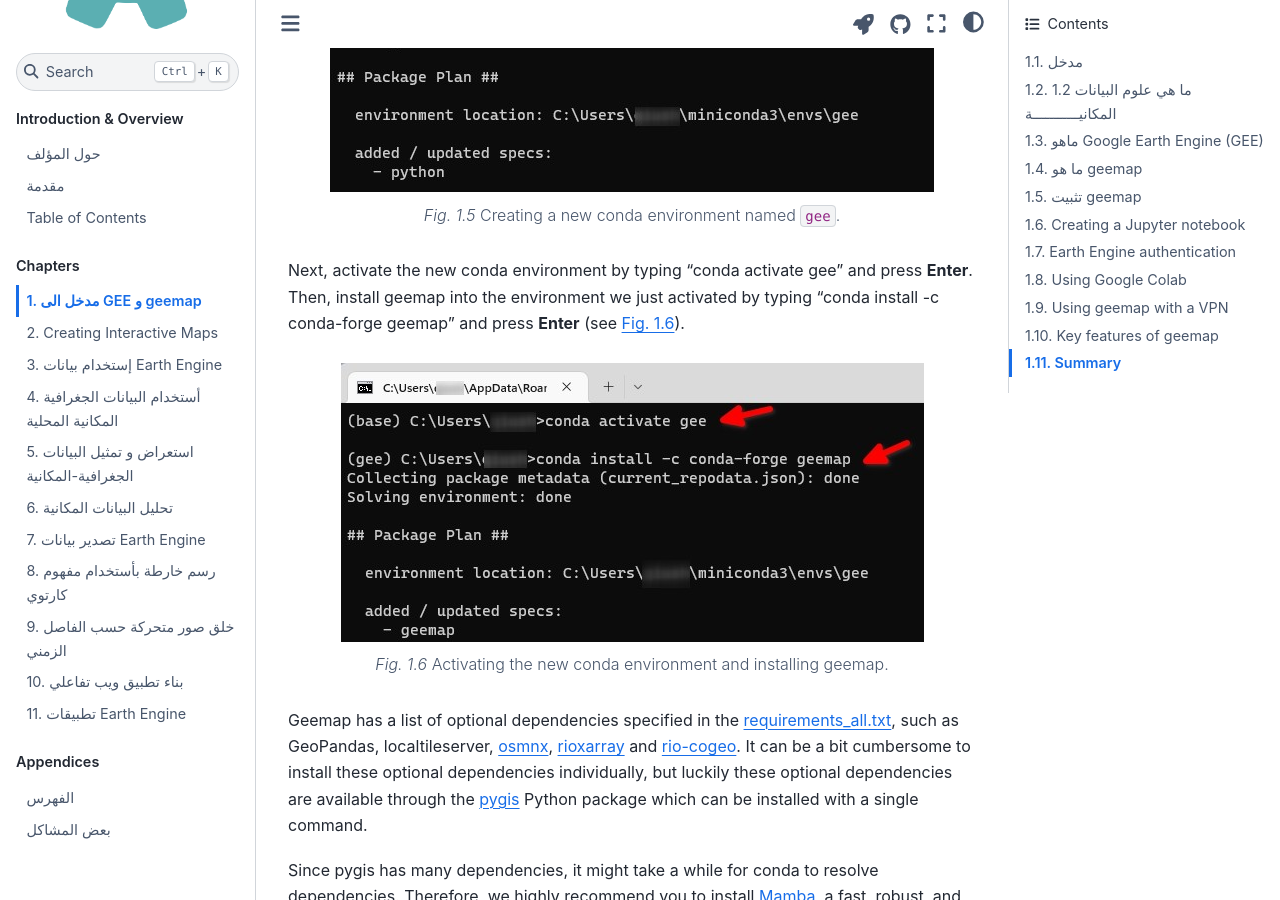
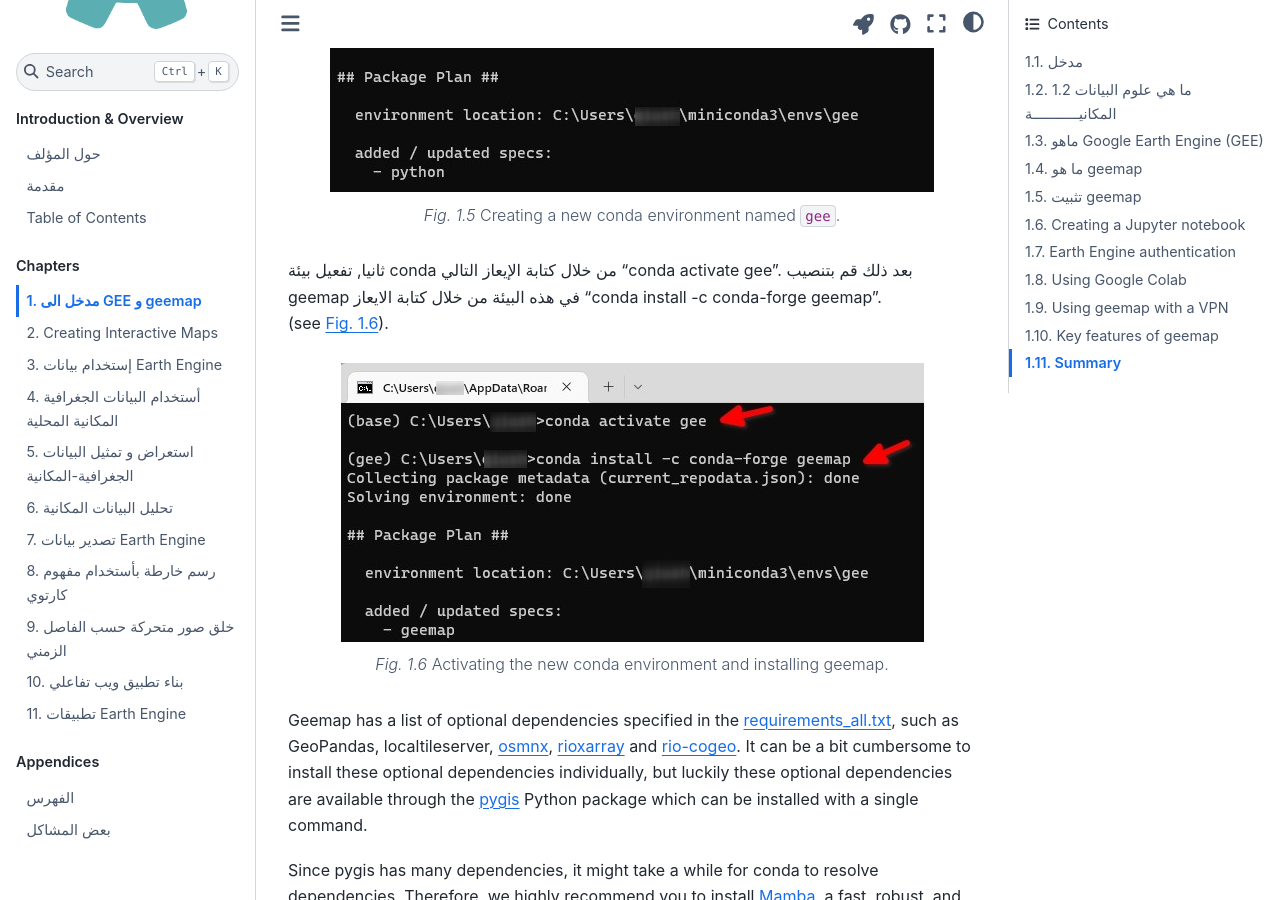
Before and after one commit to giswqs/geebook-arabic, a Jupyter Book: the page built from chapters/01_introduction.md, in a window 1280 px wide and 900 px high, scrolled down 5328 px. Built offline with Jupyter Book 1.0.4 settings and Sphinx 7.4.7 and the Sphinx Book theme 1.1.4, drawn with Linux system fonts in a browser that asks for light colours; cross-references to code outside the pages are shown as plain code.

Commit message:
Update 01_introduction.md

````diff
--- a/chapters/01_introduction.md
+++ b/chapters/01_introduction.md
@@ -113,8 +113,8 @@ name: ch01_conda_create
 ---
 Creating a new conda environment named `gee`.
 ```
-
-Next, activate the new conda environment by typing "conda activate gee" and press **Enter**. Then, install geemap into the environment we just activated by typing "conda install -c conda-forge geemap" and press **Enter** (see {numref}`ch01_conda_geemap`).
+ثانيا, تفعيل بيئة conda  من خلال كتابة الإيعاز التالي "conda activate gee". بعد ذلك قم بتنصيب geemap في هذه البيئة من خلال كتابة الايعاز  "conda install -c conda-forge geemap".
+ (see {numref}`ch01_conda_geemap`).
 
 ```{figure} images/ch01_conda_geemap.jpg
 ---
````
